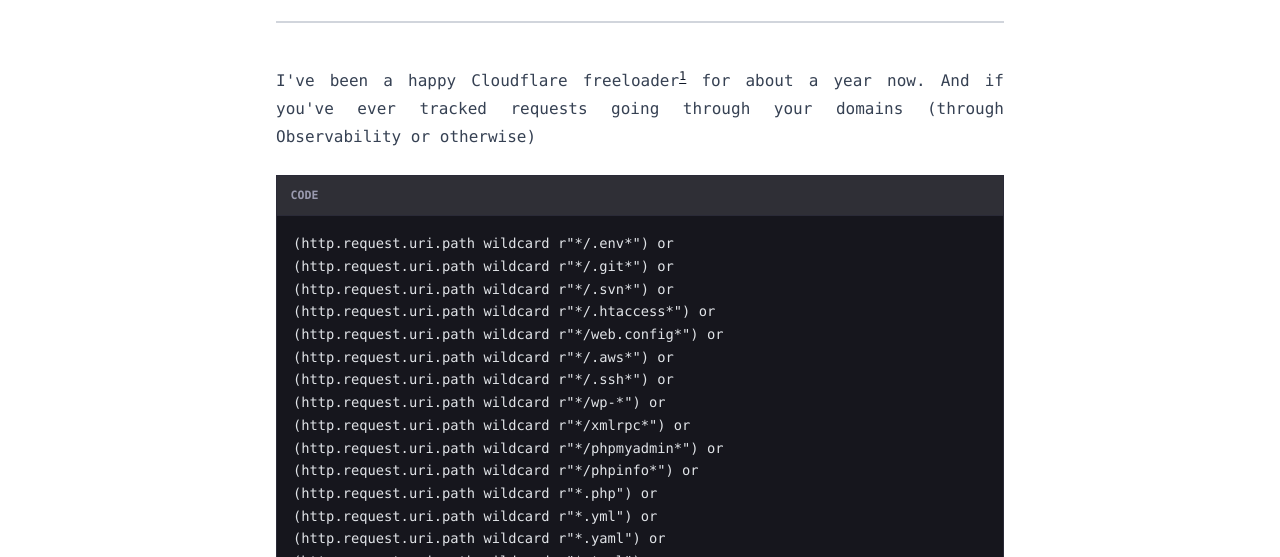
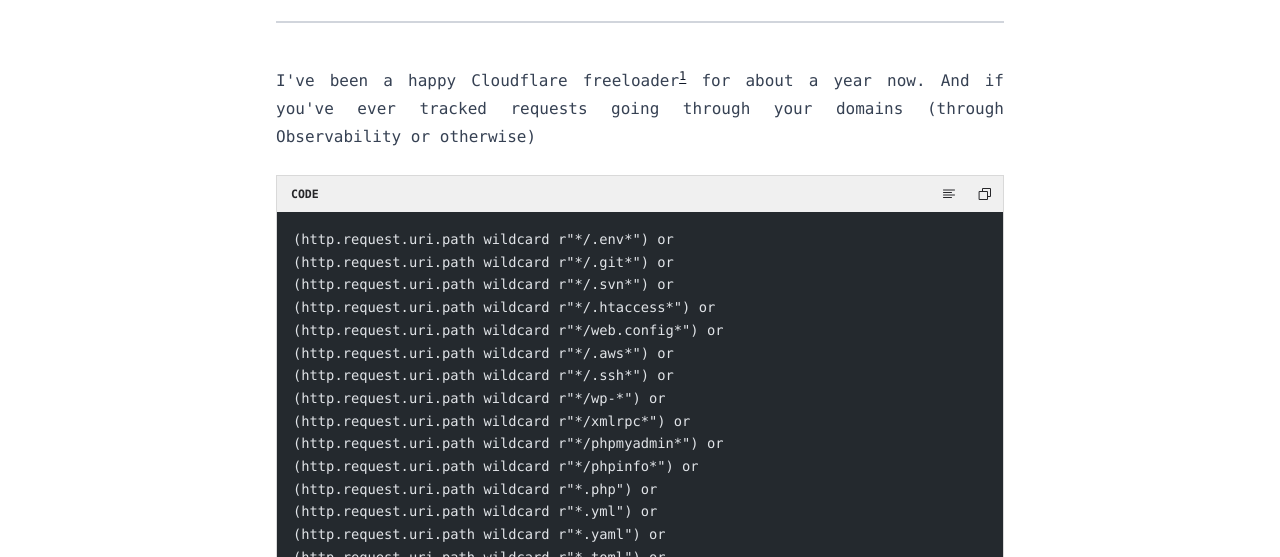
Before and after one commit to abhigyantrips/abhi.computer, an Astro site: page /things/my-cloudflare-waf-rules-for-domains in a window 1280 px wide. Shown: the part 395-952 px from the top of the page. Built offline with nearby package versions, Linux system fonts and the light colour scheme; Astro itself is replaced by a stand-in of ours; some packages are replaced by stand-ins of ours; code samples lack their colours; a web font is replaced by a local one.

Commit message:
feat(content): update look and feel of codeblocks

```diff
--- a/src/components/code-block.astro
+++ b/src/components/code-block.astro
@@ -1,39 +1,129 @@
 ---
-const rawProps = Astro.props as Record<string, unknown>;
-const { class: astroClass, className, style, ...attrs } = rawProps;
+import { parseCodeMeta } from "@/lib/code-meta";
+import type { HTMLAttributes } from "astro/types";
+
+type PreProps = HTMLAttributes<"pre"> & {
+	"data-meta"?: string;
+};
+
+const { class: astroClass, className, style, "data-meta": dataMeta, ...attrs } =
+	Astro.props as PreProps;
 
 const classes = [astroClass, className]
 	.filter((value): value is string => typeof value === "string" && value.length > 0)
 	.join(" ");
+
 const language = typeof attrs["data-language"] === "string" ? attrs["data-language"] : "code";
+const { filename } = parseCodeMeta(typeof dataMeta === "string" ? dataMeta : undefined);
+const label = filename ?? language;
 ---
 
-<figure class="not-prose code-block">
-	<div class="code-block__bar">
-		<span class="code-block__label" data-code-block-label>{language}</span>
-		<div class="code-block__actions">
+<figure
+	class="group not-prose code-block my-6 overflow-hidden border border-black/15 max-sm:-mx-3 max-sm:border-x-0"
+	data-code-block-filename={filename || undefined}
+>
+	<div
+		class="flex min-h-9 items-stretch justify-between bg-black/6"
+	>
+		<span
+			class="flex items-center px-3.5 font-mono text-[0.72rem] font-bold text-zinc-800 uppercase"
+			data-code-block-label
+		>
+			{label}
+		</span>
+		<div class="flex items-stretch">
 			<button
-				class="code-block__button"
+				class="inline-grid w-9 place-items-center text-zinc-800 hover:bg-amber-400 hover:text-amber-950 focus-visible:bg-amber-400 focus-visible:text-amber-950 focus-visible:outline-none aria-pressed:bg-amber-400 aria-pressed:text-amber-950"
 				type="button"
 				data-code-block-wrap
 				aria-label="Wrap lines"
 				aria-pressed="false"
 				title="Wrap lines"
 			>
-				<i class="hn hn-align-left" aria-hidden="true"></i>
+				<svg
+					class="size-4"
+					xmlns="http://www.w3.org/2000/svg"
+					viewBox="0 0 256 256"
+					aria-hidden="true"
+					><rect width="256" height="256" fill="none"></rect><line
+						x1="40"
+						y1="64"
+						x2="216"
+						y2="64"
+						fill="none"
+						stroke="currentColor"
+						stroke-linecap="round"
+						stroke-linejoin="round"
+						stroke-width="16"></line><line
+						x1="40"
+						y1="104"
+						x2="168"
+						y2="104"
+						fill="none"
+						stroke="currentColor"
+						stroke-linecap="round"
+						stroke-linejoin="round"
+						stroke-width="16"></line><line
+						x1="40"
+						y1="144"
+						x2="216"
+						y2="144"
+						fill="none"
+						stroke="currentColor"
+						stroke-linecap="round"
+						stroke-linejoin="round"
+						stroke-width="16"></line><line
+						x1="40"
+						y1="184"
+						x2="168"
+						y2="184"
+						fill="none"
+						stroke="currentColor"
+						stroke-linecap="round"
+						stroke-linejoin="round"
+						stroke-width="16"></line></svg
+				>
 			</button>
 			<button
-				class="code-block__button"
+				class="inline-grid w-9 place-items-center text-zinc-800 hover:bg-amber-400 hover:text-amber-950 focus-visible:bg-amber-400 focus-visible:text-amber-950 focus-visible:outline-none data-copied:bg-green-500 data-copied:text-white"
 				type="button"
 				data-code-block-copy
 				aria-label="Copy code"
 				title="Copy code"
 			>
-				<i class="hn hn-copy" aria-hidden="true"></i>
+				<svg
+					class="size-4"
+					xmlns="http://www.w3.org/2000/svg"
+					viewBox="0 0 256 256"
+					aria-hidden="true"
+					><rect width="256" height="256" fill="none"></rect><polyline
+						points="168 168 216 168 216 40 88 40 88 88"
+						fill="none"
+						stroke="currentColor"
+						stroke-linecap="round"
+						stroke-linejoin="round"
+						stroke-width="16"></polyline><rect
+						x="40"
+						y="88"
+						width="128"
+						height="128"
+						fill="none"
+						stroke="currentColor"
+						stroke-linecap="round"
+						stroke-linejoin="round"
+						stroke-width="16"></rect></svg
+				>
 			</button>
 		</div>
 	</div>
-	<pre {...attrs} class={classes} style={style}><slot /></pre>
+	<pre
+		{...attrs}
+		class:list={[
+			classes,
+			"m-0 overflow-x-auto p-4 font-mono text-[0.86rem] leading-[1.65] [tab-size:2] group-data-[wrap]:overflow-x-visible group-data-[wrap]:whitespace-pre-wrap group-data-[wrap]:break-words [&_code]:block [&_code]:min-w-max [&_code]:p-0 group-data-[wrap]:[&_code]:min-w-0 group-data-[wrap]:[&_code]:whitespace-inherit",
+		]}
+		style={style}
+	><slot /></pre>
 </figure>
 
 <script>
@@ -41,24 +131,28 @@ const language = typeof attrs["data-language"] === "string" ? attrs["data-langua
 		const blocks = document.querySelectorAll(".code-block");
 
 		for (const block of blocks) {
-			if (block.hasAttribute("data-code-block-ready")) continue;
+			if (!(block instanceof HTMLElement) || block.hasAttribute("data-code-block-ready")) {
+				continue;
+			}
 
-			const pre = block?.querySelector("pre");
+			const pre = block.querySelector("pre");
 			const code = pre?.querySelector("code");
-			const label = block?.querySelector("[data-code-block-label]");
-			const copyButton = block?.querySelector("[data-code-block-copy]");
-			const wrapButton = block?.querySelector("[data-code-block-wrap]");
+			const label = block.querySelector("[data-code-block-label]");
+			const copyButton = block.querySelector<HTMLButtonElement>("[data-code-block-copy]");
+			const wrapButton = block.querySelector<HTMLButtonElement>("[data-code-block-wrap]");
+			const hasFilename = block.hasAttribute("data-code-block-filename");
 			const language =
 				pre?.dataset.language ||
 				[...(code?.classList ?? [])]
 					.find((className) => className.startsWith("language-"))
 					?.replace("language-", "");
 
-			if (label && language) {
+			if (label instanceof HTMLElement && language && !hasFilename) {
 				label.textContent = language;
 			}
 
 			block.setAttribute("data-code-block-ready", "true");
+
 			wrapButton?.addEventListener("click", () => {
 				const shouldWrap = !block.hasAttribute("data-wrap");
 
@@ -93,126 +187,3 @@ const language = typeof attrs["data-language"] === "string" ? attrs["data-langua
 		enhanceCodeBlocks();
 	}
 </script>
-
-<style>
-	.code-block {
-		--code-block-bg: #16161d;
-		--code-block-border: #2a2a37;
-		--code-block-muted: #9a9aaf;
-		--code-block-accent: #dca561;
-
-		margin: 1.5rem 0;
-		overflow: hidden;
-		border: 1px solid var(--code-block-border);
-		border-radius: 0;
-		background: var(--code-block-bg);
-		box-shadow: 0 1px 0 rgb(255 255 255 / 0.04) inset;
-	}
-
-	.code-block__bar {
-		display: flex;
-		min-height: 2.25rem;
-		align-items: center;
-		justify-content: space-between;
-		gap: 0.75rem;
-		border-bottom: 1px solid var(--code-block-border);
-		background: #2f2f36;
-		padding: 0.35rem 0.5rem 0.35rem 0.85rem;
-	}
-
-	.code-block__label {
-		color: var(--code-block-muted);
-		font-family: var(--font-mono);
-		font-size: 0.72rem;
-		font-weight: 700;
-		letter-spacing: 0;
-		line-height: 1;
-		text-transform: uppercase;
-	}
-
-	.code-block__actions {
-		display: flex;
-		align-items: center;
-		gap: 0.25rem;
-	}
-
-	.code-block__button {
-		display: inline-grid;
-		width: 1.75rem;
-		height: 1.75rem;
-		place-items: center;
-		border: 1px solid transparent;
-		border-radius: 0;
-		color: var(--code-block-muted);
-		background: transparent;
-		cursor: pointer;
-		font-size: 1rem;
-		line-height: 1;
-		transition:
-			background-color 140ms ease,
-			border-color 140ms ease,
-			color 140ms ease;
-	}
-
-	.code-block__button:hover,
-	.code-block__button:focus-visible,
-	.code-block__button[aria-pressed="true"] {
-		border-color: rgb(220 165 97 / 0.34);
-		background: rgb(220 165 97 / 0.12);
-		color: var(--code-block-accent);
-		outline: none;
-	}
-
-	.code-block__button[data-copied="true"] {
-		border-color: rgb(152 187 108 / 0.42);
-		background: rgb(152 187 108 / 0.14);
-		color: #98bb6c;
-	}
-
-	.code-block :global(.hn) {
-		line-height: 1;
-	}
-
-	pre {
-		margin: 0;
-		border-radius: 0;
-		background: transparent !important;
-		padding: 1rem;
-		overflow-x: auto;
-		font-family: var(--font-mono);
-		font-size: 0.86rem;
-		line-height: 1.65;
-		tab-size: 2;
-	}
-
-	pre :global(code) {
-		display: block;
-		min-width: max-content;
-		background: transparent;
-		padding: 0;
-		font-family: inherit;
-		font-size: inherit;
-		line-height: inherit;
-	}
-
-	.code-block[data-wrap] pre {
-		overflow-x: visible;
-		white-space: pre-wrap;
-		word-break: break-word;
-	}
-
-	.code-block[data-wrap] pre :global(code) {
-		min-width: 0;
-		white-space: inherit;
-	}
-
-	@media (max-width: 640px) {
-		.code-block {
-			margin-right: -0.75rem;
-			margin-left: -0.75rem;
-			border-right-width: 0;
-			border-left-width: 0;
-			border-radius: 0;
-		}
-	}
-</style>
--- /dev/null
+++ b/src/lib/code-meta.ts
@@ -0,0 +1,40 @@
+export function parseCodeMeta(raw?: string): { filename?: string } {
+	if (!raw?.trim()) return {};
+
+	const trimmed = raw.trim();
+
+	const keyValue = trimmed
+		.split(",")
+		.map((part) => part.trim())
+		.filter(Boolean)
+		.reduce<Record<string, string>>((meta, part) => {
+			const separator = part.indexOf("=");
+
+			if (separator === -1) return meta;
+
+			const key = part.slice(0, separator).trim();
+			const value = part.slice(separator + 1).trim().replace(/^["']|["']$/g, "");
+
+			if (key && value) meta[key] = value;
+
+			return meta;
+		}, {});
+
+	const titledFilename = keyValue.title ?? keyValue.file ?? keyValue.filename;
+
+	if (titledFilename) {
+		return { filename: titledFilename };
+	}
+
+	const quoted = trimmed.match(/^["'](.+)["']$/);
+
+	if (quoted?.[1]) {
+		return { filename: quoted[1] };
+	}
+
+	if (/^[\w./-]+\.[\w.-]+$/.test(trimmed)) {
+		return { filename: trimmed };
+	}
+
+	return {};
+}
--- /dev/null
+++ b/src/lib/shiki-transformers.ts
@@ -0,0 +1,12 @@
+import type { ShikiTransformer } from "shiki";
+
+export const codeMetaTransformer: ShikiTransformer = {
+	pre(hast) {
+		const meta = this.options.meta;
+		const raw = meta && ("__raw" in meta ? meta.__raw : "raw" in meta ? meta.raw : undefined);
+
+		if (typeof raw === "string" && raw.length > 0) {
+			hast.properties["data-meta"] = raw;
+		}
+	},
+};
```
